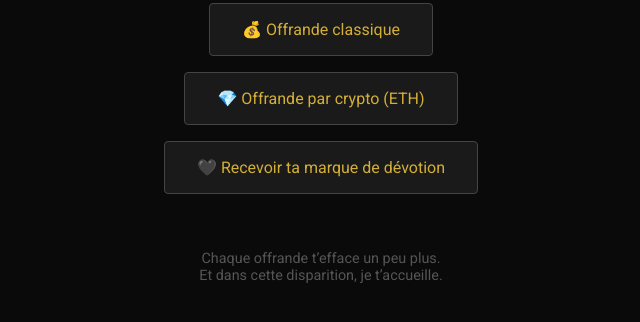
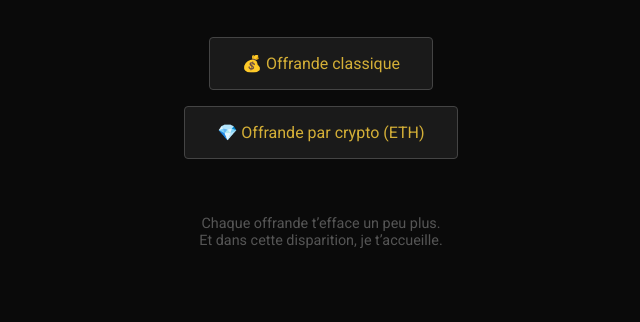
Before and after one commit to vantalys/vantalys-landing, a plain HTML site: page index.html in a window 1280 px wide. Shown: the part 388-710 px from the top of the page, without its empty margins (319-959 px from the left). Drawn offline with nearby package versions, Linux system fonts and the light colour scheme.

Commit message:
Update index.html

```diff
--- a/index.html
+++ b/index.html
@@ -61,7 +61,6 @@
 
   <a href="https://ko-fi.com/vantalys" target="_blank" class="button">💰 Offrande classique</a>
   <a href="ethereum:vantalys.eth" target="_blank" class="button">💎 Offrande par crypto (ETH)</a>
-  <a href="https://vantalys.gumroad.com/" target="_blank" class="button">🖤 Recevoir ta marque de dévotion</a>
 
   <footer>
     Chaque offrande t’efface un peu plus.<br>
```
